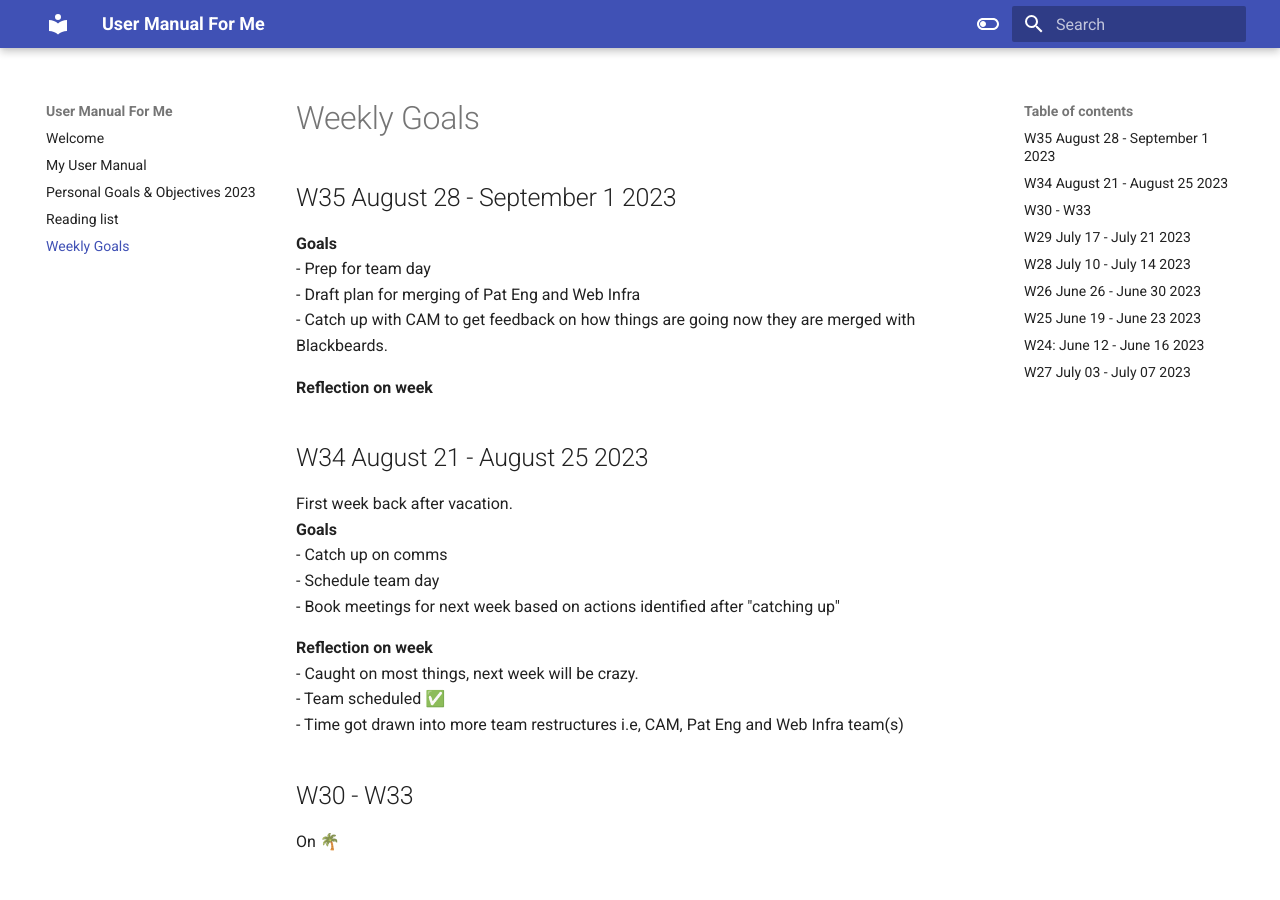
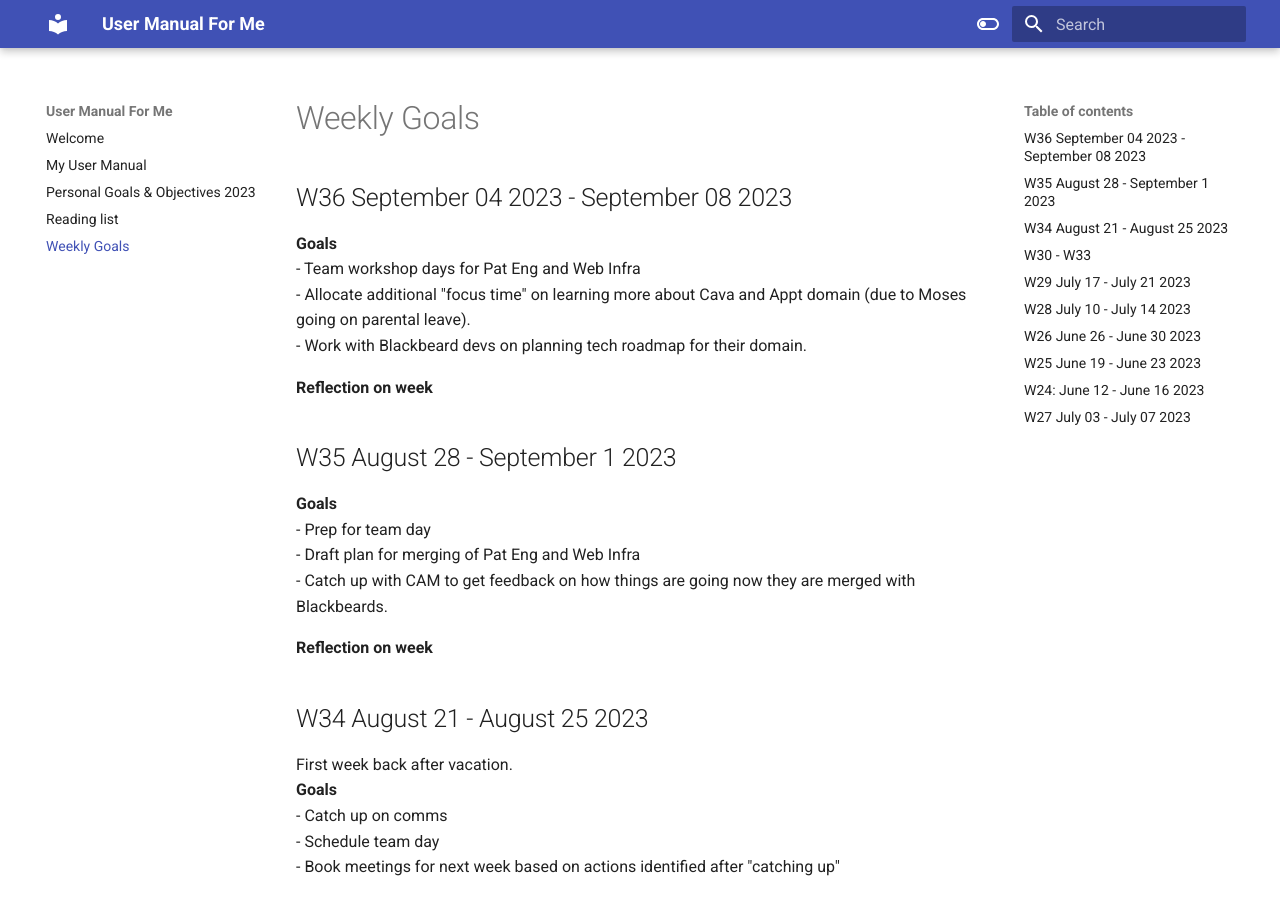
Before and after one commit to skakau/my-ramblings, an MkDocs documentation site: the page built from docs/Weekly Goals.md, in a window 1280 px wide and 900 px high. Built offline with MkDocs 1.6.1 and Material for MkDocs 9.7.7, drawn with Linux system fonts in a browser that asks for light colours.

Commit message:
PUSH NOTE : Weekly Goals.md

```diff
--- a/docs/Weekly Goals.md
+++ b/docs/Weekly Goals.md
@@ -1,6 +1,16 @@
 ---
 share: true
 ---
+## W36 September 04 2023 - September 08 2023
+**Goals**
+- Team workshop days for Pat Eng and Web Infra
+- Allocate additional "focus time" on learning more about Cava and Appt domain (due to Moses going on parental leave).
+- Work with Blackbeard devs on planning tech roadmap for their domain.
+
+**Reflection on week**
+
+
+
 ## W35 August 28 - September 1 2023
 **Goals**
 - Prep for team day
```
